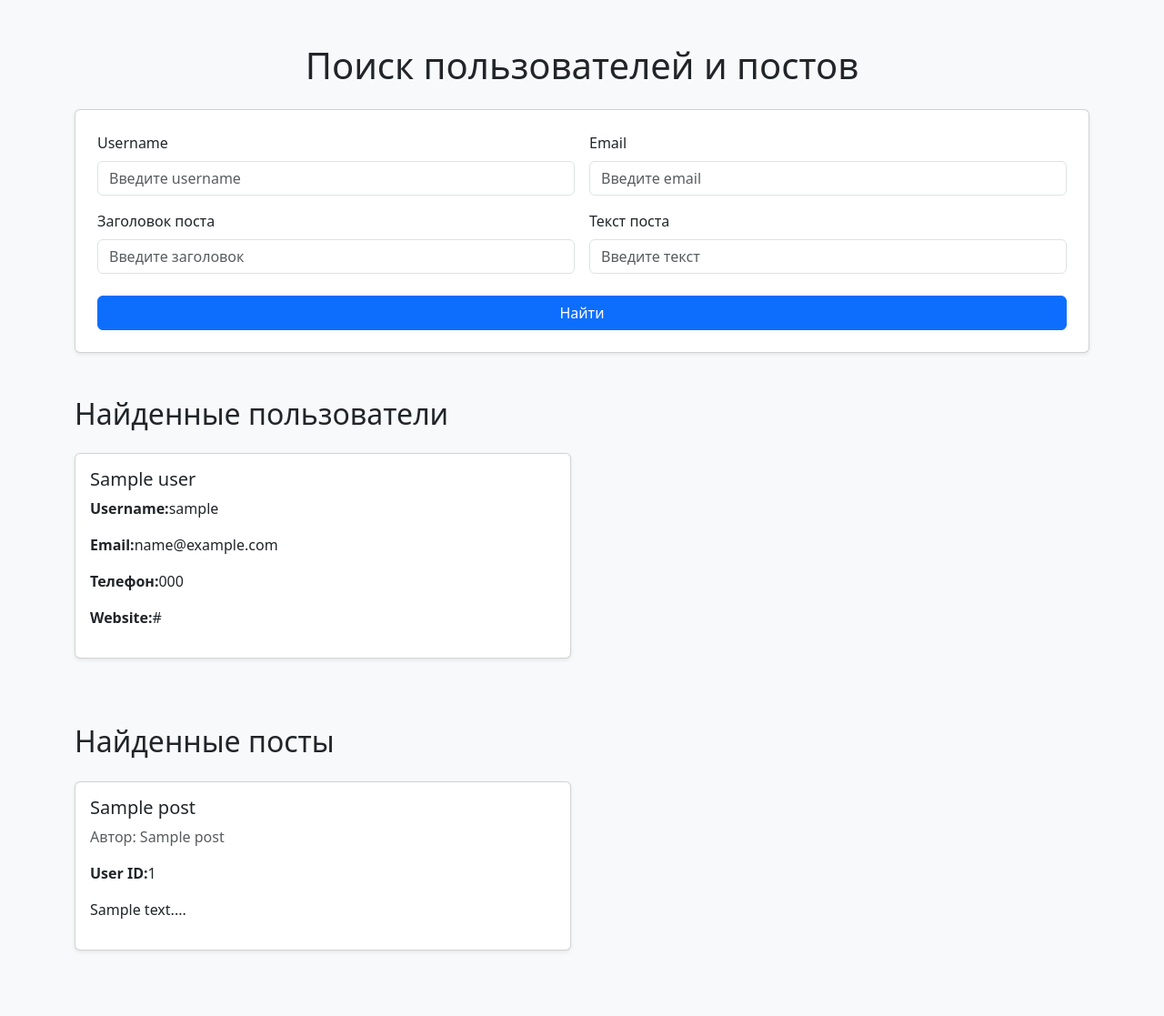
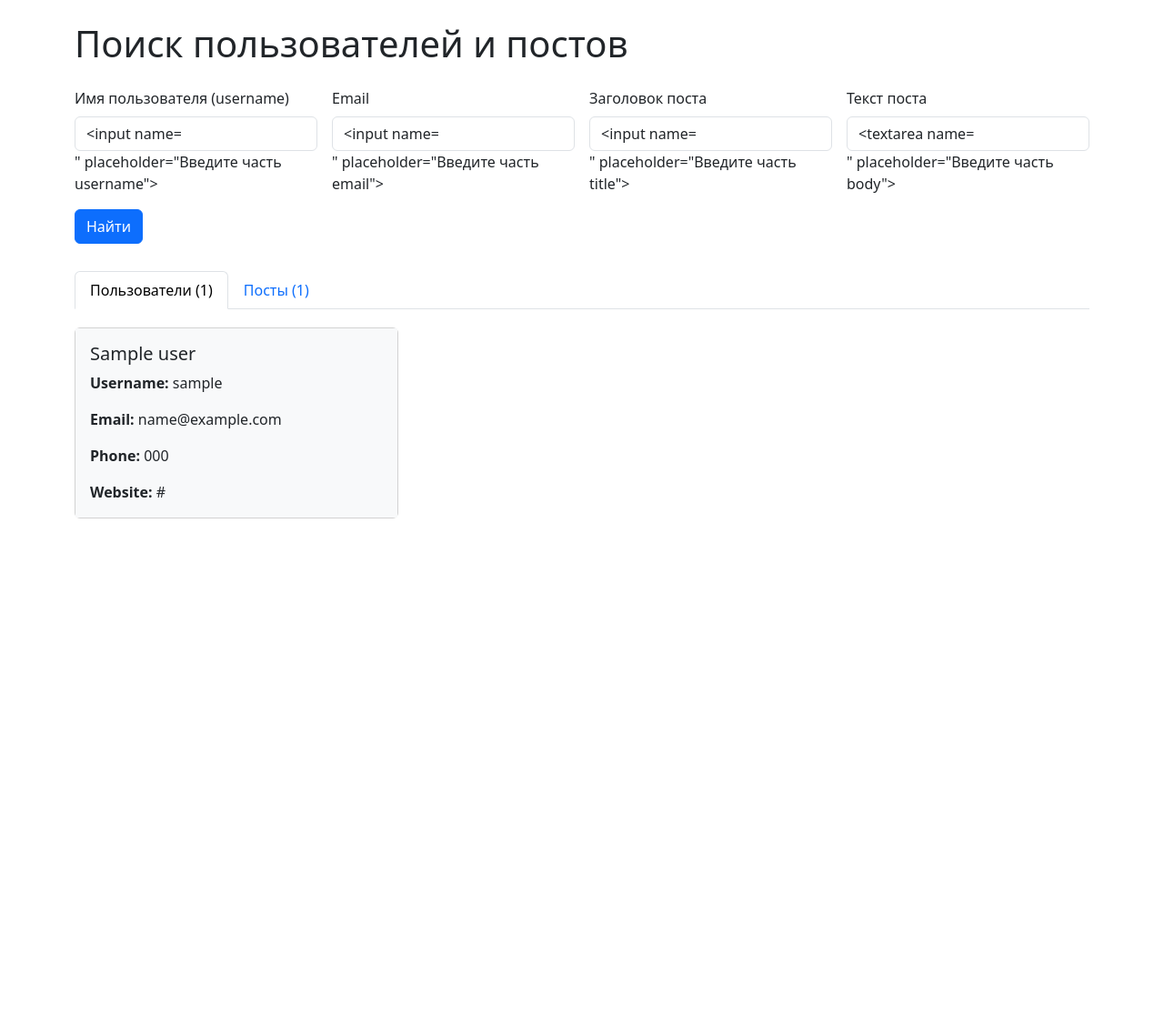
Before and after one commit to ArtemijKarandashov/flask-async-task, a Flask app: template templates/index.html in a window 1280 px wide. Shown: the whole page at 91% size. After the commit the page ends 570 px from the top, so only its background shows below. Run offline with Flask 3, Linux system fonts and the light colour scheme; the template is opened without the code that fills it: most values are stand-ins (such as "Sample title", 1, 10 or a date in 2020); form fields are guessed from the names that the template uses.

Commit message:
updated db file

```diff
--- a/app.py
+++ b/app.py
@@ -1,144 +1,222 @@
 import asyncio
+import aiohttp
 from flask import Flask, render_template, request
-import aiohttp
+from typing import List, Dict, Any, Set
+import logging
 
 app = Flask(__name__)
+app.config['DEBUG'] = True  # для удобства разработки
 
-BASE_URL = "https://my-json-server.typicode.com/typicode/demo"
+# Базовые URL для JSONPlaceholder
+USERS_URL = 'https://my-json-server.typicode.com/ArtemijKarandashov/flask-async-task/users'
+POSTS_URL = 'https://my-json-server.typicode.com/ArtemijKarandashov/flask-async-task/posts'
 
-async def fetch_users(session):
-    """Получает список пользователей с API."""
-    url = f"{BASE_URL}/users"
+# --- Асинхронные функции для HTTP-запросов ---
+
+async def fetch_json(session: aiohttp.ClientSession, url: str, timeout: int = 10) -> List[Dict[str, Any]]:
+    """
+    Универсальная асинхронная функция для GET-запроса с таймаутом.
+    Возвращает список словарей (JSON) или пустой список при ошибке.
+    """
     try:
-        async with session.get(url, timeout=10) as response:
-            response.raise_for_status()
-            return await response.json()
+        async with session.get(url, timeout=timeout) as response:
+            if response.status == 200:
+                data = await response.json()
+                # Если приходит объект (для /users/{id}), оборачиваем в список
+                if isinstance(data, dict):
+                    return [data]
+                return data
+            else:
+                logging.warning(f'Ошибка HTTP {response.status} при запросе {url}')
+                return []
     except asyncio.TimeoutError:
-        print("Таймаут при получении пользователей")
+        logging.error(f'Таймаут при запросе {url}')
         return []
     except aiohttp.ClientError as e:
-        print(f"Ошибка API users: {e}")
+        logging.error(f'Ошибка клиента при запросе {url}: {e}')
+        return []
+    except Exception as e:
+        logging.error(f'Неизвестная ошибка при запросе {url}: {e}')
         return []
 
+# --- Асинхронные функции для получения данных ---
 
-async def fetch_posts(session):
-    """Получает список постов с API."""
-    url = f"{BASE_URL}/posts"
-    try:
-        async with session.get(url, timeout=10) as response:
-            response.raise_for_status()
-            return await response.json()
-    except asyncio.TimeoutError:
-        print("Таймаут при получении постов")
-        return []
-    except aiohttp.ClientError as e:
-        print(f"Ошибка API posts: {e}")
-        return []
+async def fetch_users(session: aiohttp.ClientSession) -> List[Dict[str, Any]]:
+    """Получение списка всех пользователей."""
+    return await fetch_json(session, USERS_URL)
 
+async def fetch_posts(session: aiohttp.ClientSession) -> List[Dict[str, Any]]:
+    """Получение списка всех постов."""
+    return await fetch_json(session, POSTS_URL)
 
-async def fetch_author(session, user_id):
-    """Получает пользователя по ID. Используется для отображения автора поста."""
-    url = f"{BASE_URL}/users/{user_id}"
-    try:
-        async with session.get(url, timeout=10) as response:
-            response.raise_for_status()
-            return await response.json()
-    except:
-        return {"name": "Неизвестный автор"}
+async def fetch_user_by_id(session: aiohttp.ClientSession, user_id: int) -> Dict[str, Any]:
+    """Получение одного пользователя по ID. Возвращает словарь или None при ошибке."""
+    url = f'{USERS_URL}/{user_id}'
+    result = await fetch_json(session, url)
+    return result[0] if result else None
 
+# --- Фильтрация данных ---
 
-@app.route("/", methods=["GET", "POST"])
-async def index():
+def filter_users(users: List[Dict[str, Any]], username_sub: str = None, email_sub: str = None) -> List[Dict[str, Any]]:
+    """
+    Фильтрует список пользователей по подстрокам (без учёта регистра) в полях username и/или email.
+    Условия объединяются по ИЛИ (если заданы оба – попадают те, кто удовлетворяет хотя бы одному).
+    """
+    if not username_sub and not email_sub:
+        return users  # если ничего не задано, возвращаем всех (хотя по логике вызов не происходит)
+
+    filtered = set()  # используем set для уникальности
+    for user in users:
+        match = False
+        if username_sub:
+            # Поиск подстроки без учёта регистра
+            if username_sub.lower() in user.get('username', '').lower():
+                match = True
+        if email_sub and not match:
+            if email_sub.lower() in user.get('email', '').lower():
+                match = True
+        if match:
+            filtered.add(user['id'])  # сохраняем ID для уникальности
+
+    # Возвращаем пользователей по ID из set
+    return [user for user in users if user['id'] in filtered]
+
+def filter_posts(posts: List[Dict[str, Any]], title_sub: str = None, body_sub: str = None) -> List[Dict[str, Any]]:
+    """
+    Фильтрует список постов по подстрокам (без учёта регистра) в полях title и/или body.
+    Условия объединяются по ИЛИ.
+    """
+    if not title_sub and not body_sub:
+        return posts
+
+    filtered = set()
+    for post in posts:
+        match = False
+        if title_sub:
+            if title_sub.lower() in post.get('title', '').lower():
+                match = True
+        if body_sub and not match:
+            if body_sub.lower() in post.get('body', '').lower():
+                match = True
+        if match:
+            filtered.add(post['id'])
+    return [post for post in posts if post['id'] in filtered]
+
+# --- Основная асинхронная функция обработки запроса ---
+
+async def process_search(username_sub: str, email_sub: str, title_sub: str, body_sub: str):
+    """
+    Главная асинхронная функция, которая:
+    - параллельно запрашивает пользователей и посты (если соответствующие поля заполнены),
+    - фильтрует,
+    - для найденных постов асинхронно подгружает авторов (параллельно через gather).
+    Возвращает кортеж (filtered_users, filtered_posts_with_authors).
+    """
+    async with aiohttp.ClientSession() as session:
+        # Список задач для параллельного выполнения
+        tasks = []
+        need_users = bool(username_sub or email_sub)
+        need_posts = bool(title_sub or body_sub)
+
+        if need_users:
+            tasks.append(fetch_users(session))
+        if need_posts:
+            tasks.append(fetch_posts(session))
+
+        # Если нет ни одного заполненного поля – возвращаем пустые результаты (хотя форма это не допустит)
+        if not tasks:
+            return [], []
+
+        # Параллельный запуск запросов к /users и /posts (если нужны)
+        results = await asyncio.gather(*tasks, return_exceptions=True)
+
+        users = []
+        posts = []
+        idx = 0
+        if need_users:
+            users = results[idx] if not isinstance(results[idx], Exception) else []
+            idx += 1
+        if need_posts:
+            posts = results[idx] if not isinstance(results[idx], Exception) else []
+            idx += 1
+
+        # Фильтрация пользователей
+        filtered_users = filter_users(users, username_sub, email_sub) if need_users else []
+
+        # Фильтрация постов
+        filtered_posts = filter_posts(posts, title_sub, body_sub) if need_posts else []
+
+        # --- Асинхронное получение авторов для каждого поста ---
+        posts_with_authors = []
+        if filtered_posts:
+            # Собираем уникальные userId
+            user_ids = {post['userId'] for post in filtered_posts}
+            # Создаём задачи на получение каждого пользователя
+            user_tasks = [fetch_user_by_id(session, uid) for uid in user_ids]
+            # Параллельно выполняем запросы к /users/{id}
+            users_by_id = await asyncio.gather(*user_tasks, return_exceptions=True)
+            # Строим словарь {user_id: user_data}
+            user_dict = {}
+            for uid, user_data in zip(user_ids, users_by_id):
+                if not isinstance(user_data, Exception) and user_data:
+                    user_dict[uid] = user_data
+
+            # Обогащаем посты именем автора
+            for post in filtered_posts:
+                author = user_dict.get(post['userId'])
+                post_copy = post.copy()
+                post_copy['author_name'] = author.get('name', 'Unknown') if author else 'Unknown'
+                # Ограничиваем тело первыми 150 символами
+                post_copy['body_preview'] = post['body'][:150] + ('...' if len(post['body']) > 150 else '')
+                posts_with_authors.append(post_copy)
+
+        return filtered_users, posts_with_authors
+
+# --- Flask представление ---
+
+@app.route('/', methods=['GET', 'POST'])
+def index():
+    """Главная страница с формой и результатами."""
     users_result = []
     posts_result = []
-    error_message = None
-    if request.method == "POST":
-        username = request.form.get("username", "").strip().lower()
-        email = request.form.get("email", "").strip().lower()
-        title = request.form.get("title", "").strip().lower()
-        body = request.form.get("body", "").strip().lower()
+    form_data = {'username': '', 'email': '', 'title': '', 'body': ''}
+    error = None
 
-        if not any([username, email, title, body]):
-            error_message = "Заполните хотя бы одно поле поиска."
+    if request.method == 'POST':
+        # Получаем данные из формы
+        username_sub = request.form.get('username', '').strip()
+        email_sub = request.form.get('email', '').strip()
+        title_sub = request.form.get('title', '').strip()
+        body_sub = request.form.get('body', '').strip()
 
-            return render_template(
-                "index.html",
-                users=[],
-                posts=[],
-                error=error_message
-            )
+        form_data = {'username': username_sub, 'email': email_sub, 'title': title_sub, 'body': body_sub}
 
-        try:
-
-            async with aiohttp.ClientSession() as session:
-                tasks = []
-                need_users = username or email
-                if need_users:
-                    tasks.append(fetch_users(session))
-                else:
-                    tasks.append(asyncio.sleep(0, result=[]))
-                need_posts = title or body
-
-                if need_posts:
-                    tasks.append(fetch_posts(session))
-                else:
-                    tasks.append(asyncio.sleep(0, result=[]))
-                users_data, posts_data = await asyncio.gather(*tasks)
-
-                if users_data:
-                    for user in users_data:
-                        username_match = True
-                        email_match = True
-                        if username:
-                            username_match = (
-                                username in user["username"].lower()
-                            )
-                        if email:
-                            email_match = (
-                                email in user["email"].lower()
-                            )
-                        if username_match and email_match:
-                            users_result.append(user)
-
-                filtered_posts = []
-                if posts_data:
-                    for post in posts_data:
-                        title_match = True
-                        body_match = True
-                        if title:
-                            title_match = (
-                                title in post["title"].lower()
-                            )
-                        if body:
-                            body_match = (
-                                body in post["body"].lower()
-                            )
-                        if title_match and body_match:
-                            filtered_posts.append(post)
-
-                if filtered_posts:
-                    author_tasks = [
-                        fetch_author(session, post["userId"])
-                        for post in filtered_posts
-                    ]
-                    authors = await asyncio.gather(*author_tasks)
-
-                    for post, author in zip(filtered_posts, authors):
-                        post["author_name"] = author.get(
-                            "name",
-                            "Неизвестный автор"
-                        )
-                    posts_result = filtered_posts
-        except Exception as e:
-            error_message = f"Ошибка приложения: {e}"
+        # Проверка: хотя бы одно поле заполнено
+        if not any([username_sub, email_sub, title_sub, body_sub]):
+            error = 'Заполните хотя бы одно поле для поиска.'
+        else:
+            try:
+                # Запускаем асинхронную обработку в синхронном Flask-представлении
+                # asyncio.run() создаёт новый цикл событий и выполняет корутину
+                loop = asyncio.new_event_loop()
+                asyncio.set_event_loop(loop)
+                try:
+                    users_result, posts_result = loop.run_until_complete(
+                        process_search(username_sub, email_sub, title_sub, body_sub)
+                    )
+                finally:
+                    loop.close()
+            except Exception as e:
+                logging.exception('Ошибка при выполнении асинхронного поиска')
+                error = f'Произошла ошибка: {str(e)}'
 
     return render_template(
-        "index.html",
+        'index.html',
         users=users_result,
         posts=posts_result,
-        error=error_message
+        form=form_data,
+        error=error
     )
 
-
-if __name__ == "__main__":
+if __name__ == '__main__':
     app.run(debug=True)
--- a/templates/index.html
+++ b/templates/index.html
@@ -3,90 +3,106 @@
 <head>
     <meta charset="UTF-8">
     <meta name="viewport" content="width=device-width, initial-scale=1.0">
+    <title>Поиск по JSONPlaceholder</title>
+    <!-- Bootstrap CSS -->
+    <link href="https://cdn.jsdelivr.net/npm/bootstrap@5.3.0-alpha1/dist/css/bootstrap.min.css" rel="stylesheet">
+    <style>
+        .result-section { margin-top: 30px; }
+        .user-card, .post-card { margin-bottom: 15px; }
+        .card-body { background-color: #f8f9fa; }
+        .tab-content { padding-top: 20px; }
+        .error { color: red; }
+    </style>
+</head>
+<body>
+<div class="container mt-4">
+    <h1 class="mb-4">Поиск пользователей и постов</h1>
 
-    <title>Поиск JSONPlaceholder</title>
-    <!-- если бы это не был пример, тут был бы нормальный импорт -->
-    <link href="https://cdn.jsdelivr.net/npm/bootstrap@5.3.3/dist/css/bootstrap.min.css" rel="stylesheet">
-</head>
-
-<body class="bg-light">
-
-<div class="container py-5">
-    <h1 class="mb-4 text-center">
-        Поиск пользователей и постов
-    </h1>
-
-    <form method="POST" class="card p-4 shadow-sm mb-5">
-        <div class="row g-3">
-            <div class="col-md-6">
-                <label class="form-label">Username</label>
-                <input type="text" name="username" class="form-control" placeholder="Введите username">
+    <!-- Форма поиска -->
+    <form method="POST" class="row g-3">
+        <div class="col-md-3">
+            <label for="username" class="form-label">Имя пользователя (username)</label>
+            <input type="text" class="form-control" id="username" name="username" value="{{ form.username }}" placeholder="Введите часть username">
         </div>
-
-            <div class="col-md-6">
-                <label class="form-label">Email</label>
-                <input type="text" name="email" class="form-control" placeholder="Введите email">
+        <div class="col-md-3">
+            <label for="email" class="form-label">Email</label>
+            <input type="text" class="form-control" id="email" name="email" value="{{ form.email }}" placeholder="Введите часть email">
         </div>
-
-            <div class="col-md-6">
-                <label class="form-label">Заголовок поста</label>
-                <input type="text" name="title" class="form-control" placeholder="Введите заголовок">
+        <div class="col-md-3">
+            <label for="title" class="form-label">Заголовок поста</label>
+            <input type="text" class="form-control" id="title" name="title" value="{{ form.title }}" placeholder="Введите часть title">
         </div>
-
-            <div class="col-md-6">
-                <label class="form-label">Текст поста</label>
-                <input type="text" name="body" class="form-control" placeholder="Введите текст">
+        <div class="col-md-3">
+            <label for="body" class="form-label">Текст поста</label>
+            <input type="text" class="form-control" id="body" name="body" value="{{ form.body }}" placeholder="Введите часть body">
         </div>
+        <div class="col-12">
+            <button type="submit" class="btn btn-primary">Найти</button>
         </div>
-        <button class="btn btn-primary mt-4">Найти</button>
     </form>
 
+    <!-- Сообщение об ошибке -->
     {% if error %}
-        <div class="alert alert-danger">{{ error }}</div>
+        <div class="alert alert-danger mt-3">{{ error }}</div>
     {% endif %}
 
-    <h2 class="mb-4">Найденные пользователи</h2>
-    {% if users %}
+    <!-- Результаты -->
+    {% if users or posts %}
+        <div class="result-section">
+            <ul class="nav nav-tabs" id="resultTabs" role="tablist">
+                <li class="nav-item" role="presentation">
+                    <button class="nav-link active" id="users-tab" data-bs-toggle="tab" data-bs-target="#users" type="button" role="tab">
+                        Пользователи ({{ users|length }})
+                    </button>
+                </li>
+                <li class="nav-item" role="presentation">
+                    <button class="nav-link" id="posts-tab" data-bs-toggle="tab" data-bs-target="#posts" type="button" role="tab">
+                        Посты ({{ posts|length }})
+                    </button>
+                </li>
+            </ul>
+            <div class="tab-content" id="resultTabsContent">
+                <!-- Вкладка пользователей -->
+                <div class="tab-pane fade show active" id="users" role="tabpanel" aria-labelledby="users-tab">
                     <div class="row">
                         {% for user in users %}
-                <div class="col-md-6 mb-4">
-                    <div class="card shadow-sm h-100">
+                            <div class="col-md-6 col-lg-4">
+                                <div class="card user-card">
                                     <div class="card-body">
                                         <h5 class="card-title">{{ user.name }}</h5>
-
-                            <p><strong>Username:</strong>{{ user.username }}</p>
-                            <p><strong>Email:</strong>{{ user.email }}</p>
-                            <p><strong>Телефон:</strong>{{ user.phone }}</p>
-                            <p><strong>Website:</strong>{{ user.website }}</p>
+                                        <p class="card-text"><strong>Username:</strong> {{ user.username }}</p>
+                                        <p class="card-text"><strong>Email:</strong> {{ user.email }}</p>
+                                        <p class="card-text"><strong>Phone:</strong> {{ user.phone }}</p>
+                                        <p class="card-text"><strong>Website:</strong> {{ user.website }}</p>
                                     </div>
                                 </div>
                             </div>
                         {% endfor %}
                     </div>
-    {% else %}
-        <div class="alert alert-secondary">Пользователи не найдены</div>
-    {% endif %}
-
-    <h2 class="mt-5 mb-4">Найденные посты</h2>
-    {% if posts %}
+                </div>
+                <!-- Вкладка постов -->
+                <div class="tab-pane fade" id="posts" role="tabpanel" aria-labelledby="posts-tab">
                     <div class="row">
                         {% for post in posts %}
-                <div class="col-md-6 mb-4">
-                    <div class="card shadow-sm h-100">
+                            <div class="col-md-6 col-lg-4">
+                                <div class="card post-card">
                                     <div class="card-body">
                                         <h5 class="card-title">{{ post.title }}</h5>
-
-                            <p class="text-muted">Автор: {{ post.author_name }}</p>
-                            <p><strong>User ID:</strong>{{ post.userId }}</p>
-                            <p>{{ post.body[:150] }}...</p>
+                                        <p class="card-text"><strong>Автор:</strong> {{ post.author_name }}</p>
+                                        <p class="card-text"><strong>User ID:</strong> {{ post.userId }}</p>
+                                        <p class="card-text">{{ post.body_preview }}</p>
                                     </div>
                                 </div>
                             </div>
                         {% endfor %}
                     </div>
-    {% else %}
-        <div class="alert alert-secondary">Посты не найдены</div>
+                </div>
+            </div>
+        </div>
     {% endif %}
 </div>
+
+<!-- Bootstrap JS (для работы вкладок) -->
+<script src="https://cdn.jsdelivr.net/npm/bootstrap@5.3.0-alpha1/dist/js/bootstrap.bundle.min.js"></script>
 </body>
 </html>
```
Also changed, not shown: db.json (+233 -9 lines). Lines whose indentation alone changed are shown as unchanged.
